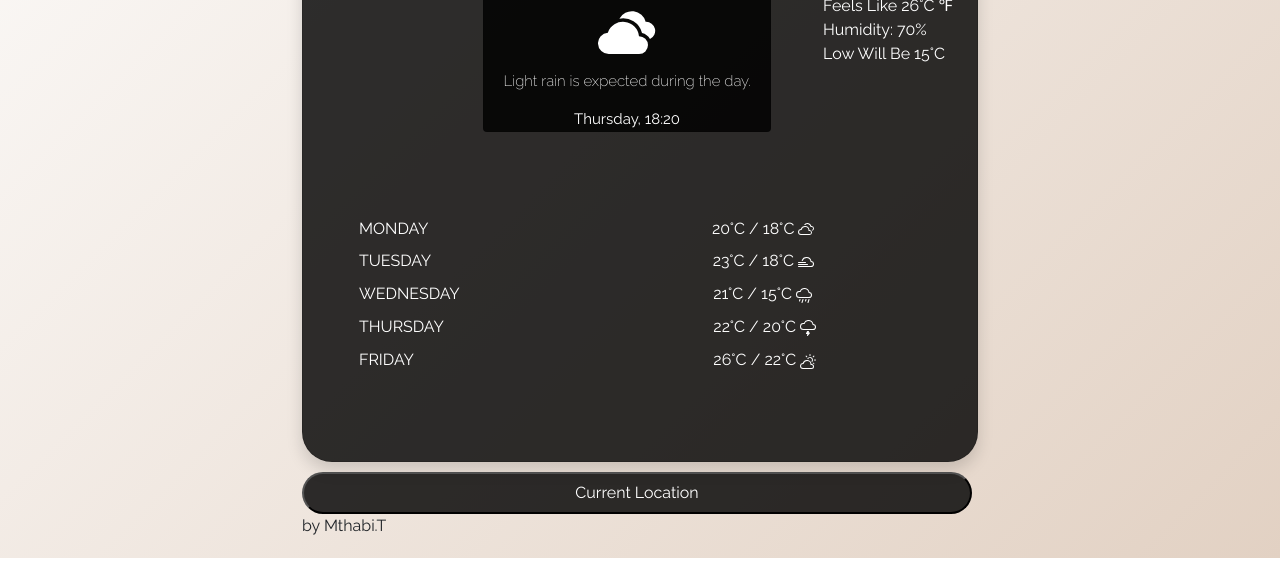
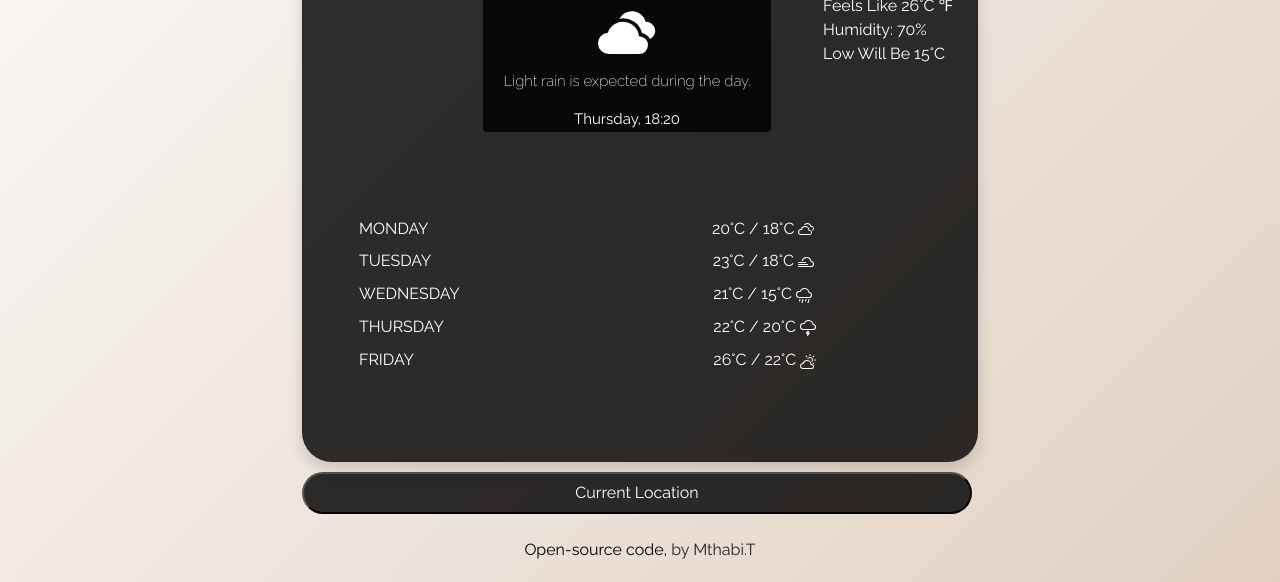
Before and after one commit to MthabiKT/my-weather-project, a plain HTML site: page index.html in a window 1280 px wide. Shown: the part 308-890 px from the top of the page. Before the commit the page ends 866 px from the top, so only its background shows below. Drawn offline with nearby package versions, Linux system fonts and the light colour scheme.

Commit message:
Updated the source code link

```diff
--- a/index.html
+++ b/index.html
@@ -217,9 +217,14 @@
       <button class="current-location" type="submit" id="current-location">
         Current Location
       </button>
-      <p>
-        <a href="https://github.com/MthabiKT/my-weather-project"></a> by
-        Mthabi.T
+      <p class="sourceLink">
+        <br />
+        <a
+          href="https://github.com/MthabiKT/my-weather-project"
+          class="sourceCode"
+          >Open-source code,</a
+        >
+        by Mthabi.T
       </p>
     </div>
     <script src="src/index.js"></script>
--- a/src/styles.css
+++ b/src/styles.css
@@ -143,3 +143,10 @@ a {
 .fri {
   padding-left: 296px;
 }
+
+.sourceCode {
+  color: black;
+}
+.sourceLink {
+  text-align: center;
+}
```
